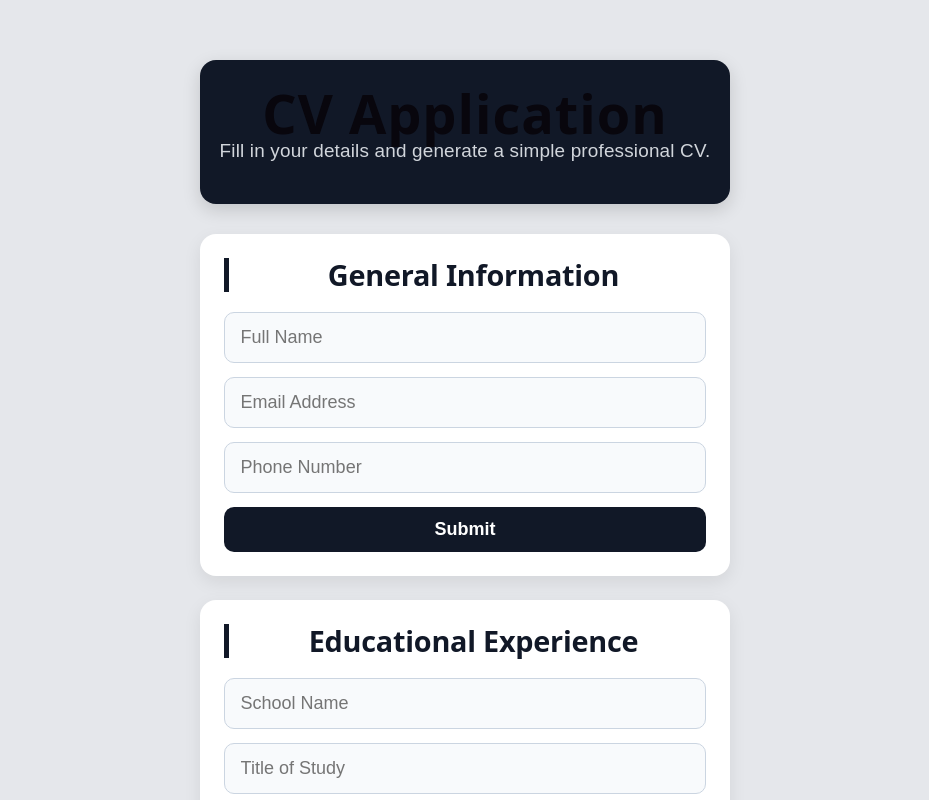
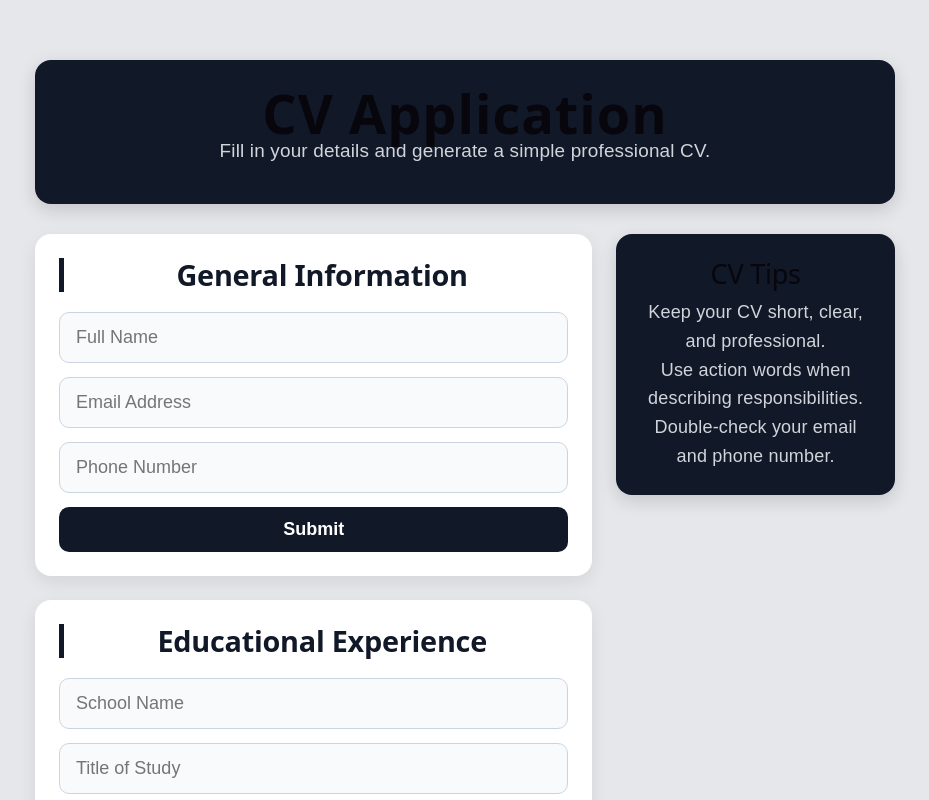
Before and after one commit to BUSISWABILIBILI/cv-application, a React (Vite) app: page / in a window 1280 px wide. Shown: the top 800 px of the page, without its empty margins (175-1104 px from the left). Built offline with nearby package versions, Linux system fonts and the light colour scheme.

Commit message:
style: add responsive two-column layout

```diff
--- a/src/App.css
+++ b/src/App.css
@@ -37,3 +37,44 @@ body {
   color: #d1d5db;
   font-size: 1.05rem;
 }
+
+.cv-layout {
+  display: grid;
+  grid-template-columns: 2fr 1fr;
+  gap: 24px;
+  align-items: start;
+}
+
+.tips-column {
+  background-color: #111827;
+  color: white;
+  padding: 24px;
+  border-radius: 16px;
+  position: sticky;
+  top: 20px;
+  box-shadow: 0 6px 18px rgba(0, 0, 0, 0.14);
+}
+
+.tips-column h2 {
+  margin-top: 0;
+  font-size: 1.5rem;
+}
+
+.tips-column p {
+  color: #d1d5db;
+  line-height: 1.6;
+}
+
+@media (max-width: 768px) {
+  .cv-layout {
+    grid-template-columns: 1fr;
+  }
+
+  .tips-column {
+    position: static;
+  }
+
+  .app-header h1 {
+    font-size: 2.2rem;
+  }
+}
--- a/src/App.jsx
+++ b/src/App.jsx
@@ -11,9 +11,20 @@ function App() {
         <p>Fill in your details and generate a simple professional CV.</p>
       </header>
 
-      <GeneralInfo />
-      <EducationInfo />
-      <ExperienceInfo />
+      <div className="cv-layout">
+        <section className="form-column">
+          <GeneralInfo />
+          <EducationInfo />
+          <ExperienceInfo />
+        </section>
+
+        <aside className="tips-column">
+          <h2>CV Tips</h2>
+          <p>Keep your CV short, clear, and professional.</p>
+          <p>Use action words when describing responsibilities.</p>
+          <p>Double-check your email and phone number.</p>
+        </aside>
+      </div>
     </main>
   );
 }
```
